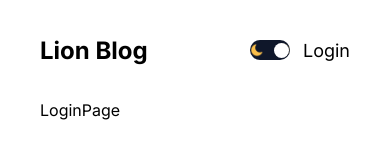
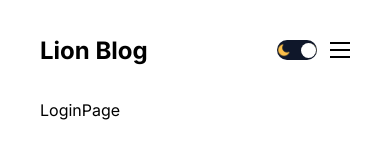
Before and after one commit to Ucheizzzy/lionblog-nextjs, a Next.js app: page /login in a window 390 px wide. Shown: the top 160 px of the page. Built offline with nearby package versions, Linux system fonts and the light colour scheme.

Commit message:
working on the featured section

```diff
--- /dev/null
+++ b/src/app/contact/page.jsx
@@ -0,0 +1,3 @@
+export default function page() {
+  return <div>page</div>
+}
--- a/src/components/authlinks/AuthLinks.jsx
+++ b/src/components/authlinks/AuthLinks.jsx
@@ -5,6 +5,7 @@
 
 export default function AuthLinks() {
   const [open, setOpen] = useState(false)
+
   const status = 'notAuthenticated'
   return (
     <>
@@ -20,6 +21,28 @@
           <span className={styles.link}>Logout</span>
         </>
       )}
+      <div className={styles.burger} onClick={() => setOpen(!open)}>
+        <div className={styles.line}></div>
+        <div className={styles.line}></div>
+        <div className={styles.line}></div>
+      </div>
+      {open && (
+        <div className={styles.responsiveMenu} onClick={() => setOpen(!open)}>
+          <Link href='/'>Home</Link>
+          <Link href='/contact'>Contact</Link>
+          <Link href='/about'>About</Link>
+          {status === 'notAuthenticated' ? (
+            <Link href='/login'>Login</Link>
+          ) : (
+            <>
+              <Link href='/write'>Write</Link>
+              <Link href='/logout' className={styles.link}>
+                Logout
+              </Link>
+            </>
+          )}
+        </div>
+      )}
     </>
   )
 }
--- a/src/components/authlinks/authlinks.module.css
+++ b/src/components/authlinks/authlinks.module.css
@@ -1,3 +1,41 @@
 .link {
   cursor: pointer;
 }
+
+.burger {
+  width: 20px;
+  height: 16px;
+  flex-direction: column;
+  justify-content: space-between;
+  display: none;
+  cursor: pointer;
+}
+.line {
+  width: 100%;
+  background-color: var(--textColor);
+  height: 2px;
+}
+.responsiveMenu {
+  position: absolute;
+  top: 100px;
+  left: 0px;
+  background-color: var(--bg);
+  height: calc(100vh - 100px);
+  width: 100%;
+  display: flex;
+  flex-direction: column;
+  align-items: center;
+  justify-content: center;
+  gap: 50px;
+  font-size: 36px;
+  z-index: 999;
+}
+
+@media screen and (max-width: 640px) {
+  .burger {
+    display: flex;
+  }
+  .link {
+    display: none;
+  }
+}
--- a/src/components/navbar/Navbar.jsx
+++ b/src/components/navbar/Navbar.jsx
@@ -19,10 +19,10 @@
         <Link href='/' className={styles.link}>
           Home
         </Link>
-        <Link href='/' className={styles.link}>
+        <Link href='/contact' className={styles.link}>
           Contact
         </Link>
-        <Link href='/' className={styles.link}>
+        <Link href='/about' className={styles.link}>
           About
         </Link>
         <AuthLinks />
```
Also changed, not shown: src/app/contact/contact.module.css (added).
